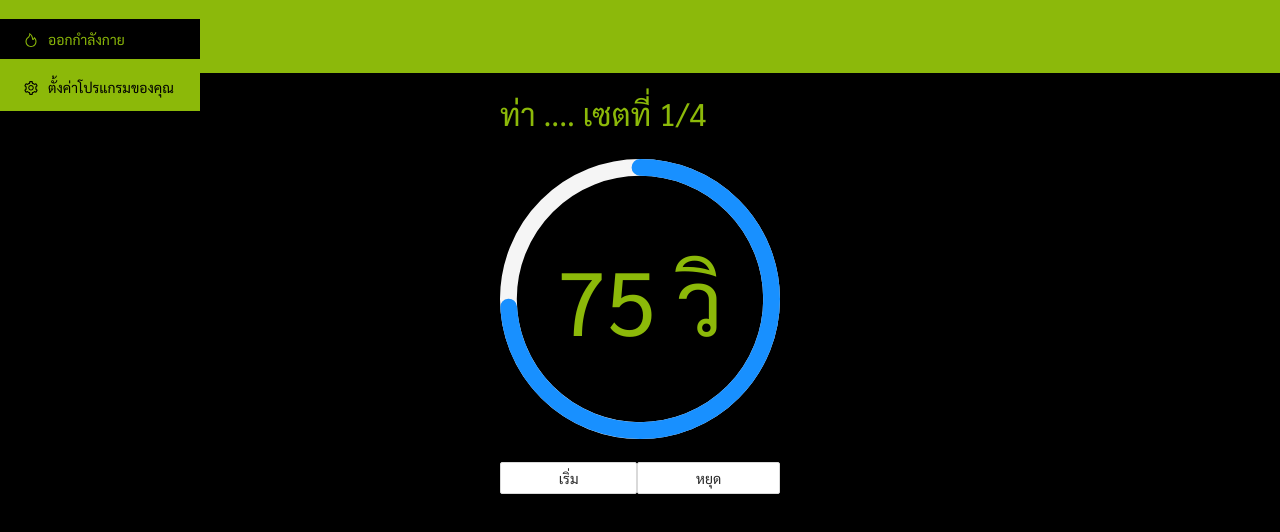
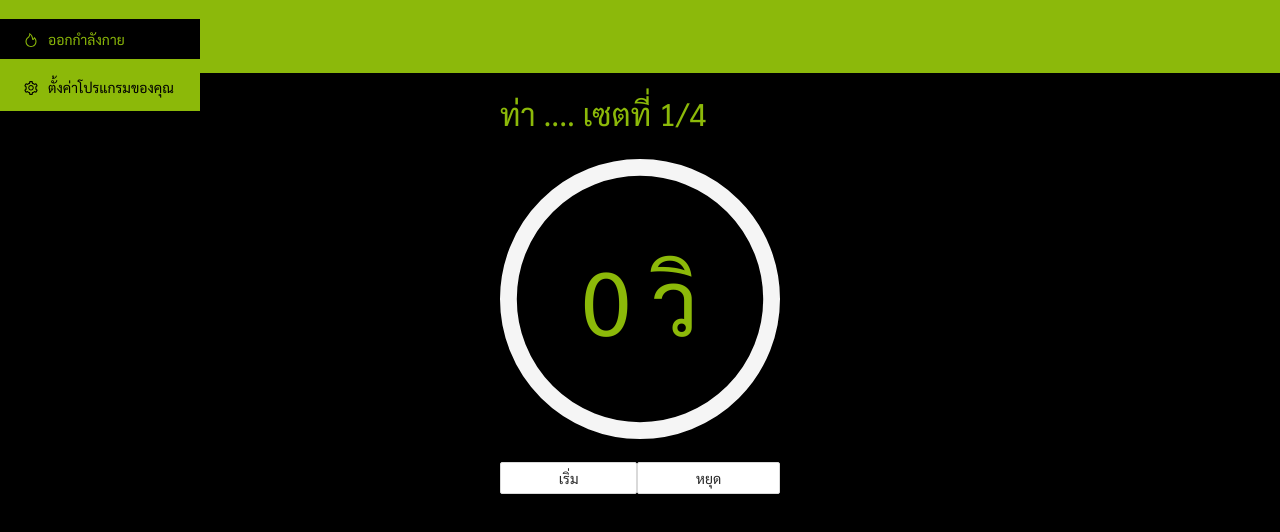
Before and after one commit to boatnoodle/covid-workout-daily, a React (Create React App) app: page /workout in a window 1280 px wide. Shown: the top 532 px of the page. Built offline with nearby package versions, Linux system fonts and the light colour scheme; no server answers; the database is empty.

Commit message:
✨Imprement system counter

```diff
--- a/src/containers/Workout/components/WorkoutProgram/index.tsx
+++ b/src/containers/Workout/components/WorkoutProgram/index.tsx
@@ -1,4 +1,4 @@
-import React from "react";
+import React, { useEffect, useState } from "react";
 import styled from "styled-components";
 
 import { Progress, Button } from "antd";
@@ -34,16 +34,47 @@ const ButtonStop = styled(Button)`
 `;
 
 export const WorkoutProgram = () => {
+  const [percent, setPercent] = useState(0);
+  const timer = (seconds, cb, counter = 0) => {
+    const counterTime = counter;
+    const remaningTime = seconds;
+    window.setTimeout(function () {
+      cb();
+      calProgress(counterTime);
+      if (remaningTime > 0) {
+        timer(remaningTime - 1, cb, counterTime + 1);
+      }
+    }, 1000);
+  };
+
+  const callback = () => {
+    // console.log("time change");
+  };
+
+  const calProgress = (sec) => {
+    const percent = Math.round((sec * 100) / 60);
+    setPercent(percent);
+  };
+
+  const calSecond = (percent) => {
+    const second = Math.round((percent * 60) / 100);
+    return second;
+  };
+
+  const handleStart = () => {
+    timer(60, callback);
+  };
+
   return (
     <Wrapper>
       <DetailWorkout>ท่า .... เซตที่ 1/4</DetailWorkout>
       <ProgressStyled
         width={280}
         type="circle"
-        percent={75}
-        format={(percent) => `${percent} วิ`}
+        percent={percent}
+        format={(percent) => `${calSecond(percent)} วิ`}
       />
-      <ButtonStart>เริ่ม</ButtonStart>
+      <ButtonStart onClick={handleStart}>เริ่ม</ButtonStart>
       <ButtonStop>หยุด</ButtonStop>
     </Wrapper>
   );
```
